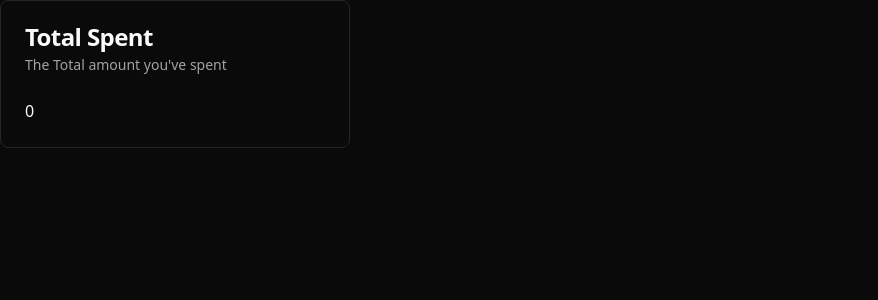
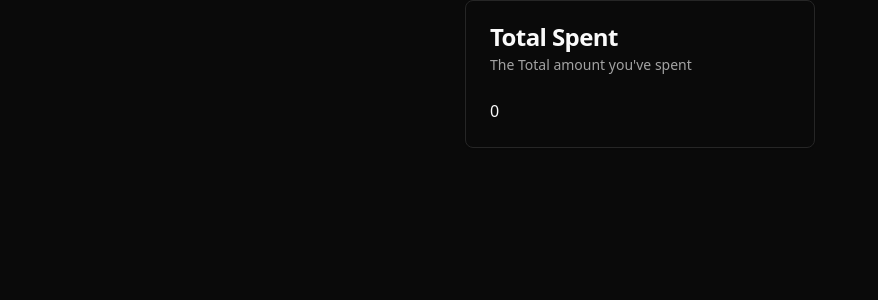
Before and after one commit to Dhruv-Kapoor-1202/expense-tracker, a React (Vite) app in the folder frontend/: page / in a window 1280 px wide. Shown: the top 300 px of the page, without its empty margins (0-878 px from the left). Built offline with nearby package versions, Linux system fonts and the light colour scheme; no server answers.

Commit message:
feat: Set up the proxy for production and development
Timestamp: 48:39

The thing works lesgggoooo.

```diff
--- a/frontend/src/App.tsx
+++ b/frontend/src/App.tsx
@@ -13,14 +13,14 @@ function App() {
   useEffect(() => {
     async function fetchTotal() {
       const res = await fetch("/api/expenses/total-spent");
-      const data = res.json();
+      const data = await res.json();
       setTotalSpent(data.total);
     }
     fetchTotal();
   }, []);
 
   return (
-    <Card className="w-[350px]">
+    <Card className="w-[350px] m-auto">
       <CardHeader>
         <CardTitle>Total Spent</CardTitle>
         <CardDescription>The Total amount you've spent</CardDescription>
```
Also changed, not shown: 1 other file (tests, documents, lock files or other folders).
